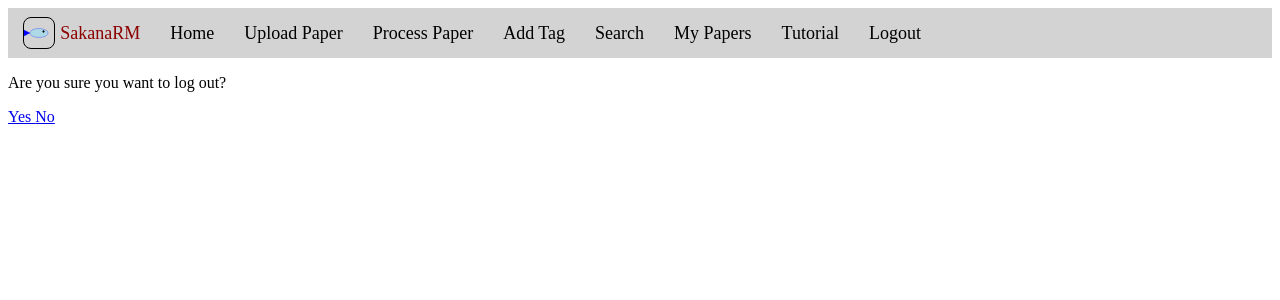
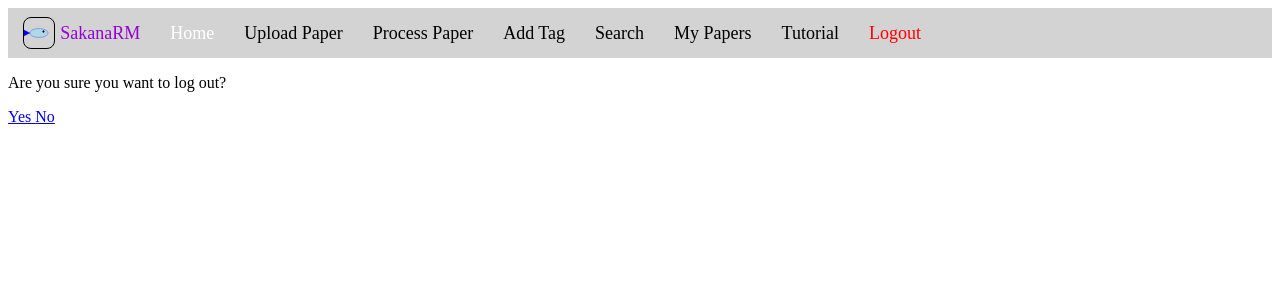
Before and after one commit to JunchengDong0421/SakanaRM, a Django app: page /logout/ in a window 1280 px wide. Shown: the top 300 px of the page. Run offline with Django 4.2, Linux system fonts and the light colour scheme; the visitor is signed in with stand-in values (Sample User, id 1).

Commit message:
Make bar icon color more recognizable

```diff
--- a/static/css/navbar.css
+++ b/static/css/navbar.css
@@ -16,6 +16,14 @@
   font-size: large;
 }
 
+.nav-bar a.home {
+  color: white;
+}
+
+.nav-bar a.logout {
+  color: red;
+}
+
 .logo {
   height: 30px;
   border: 1px solid black;
@@ -24,7 +32,7 @@
 }
 
 .logo-name {
-  color: darkred;
+  color: darkviolet;
 }
 
 .nav-bar a:hover {
--- a/templates/base.html
+++ b/templates/base.html
@@ -25,7 +25,7 @@
             <img class="logo" src="{% static 'img/sakanarm-light.svg' %}" alt="">
             <span class="logo-name">SakanaRM</span>
         </a>
-        <a href="{% url 'core:index' %}">Home</a>
+        <a class="home" href="{% url 'core:index' %}">Home</a>
         {% if not request.user.is_authenticated %}
             <a href="{% url 'accounts:login-page' %}">Login</a>
             <a href="{% url 'accounts:register-page' %}">Register</a>
@@ -36,7 +36,7 @@
             <a href="{% url 'core:search-page' %}">Search</a>
             <a href="{% url 'core:my-papers' request.session.uid %}">My Papers</a>
             <a href="#">Tutorial</a>
-            <a href="{% url 'accounts:logout-page' %}">Logout</a>
+            <a class="logout" href="{% url 'accounts:logout-page' %}">Logout</a>
         {% endif %}
     </div>
 
```
